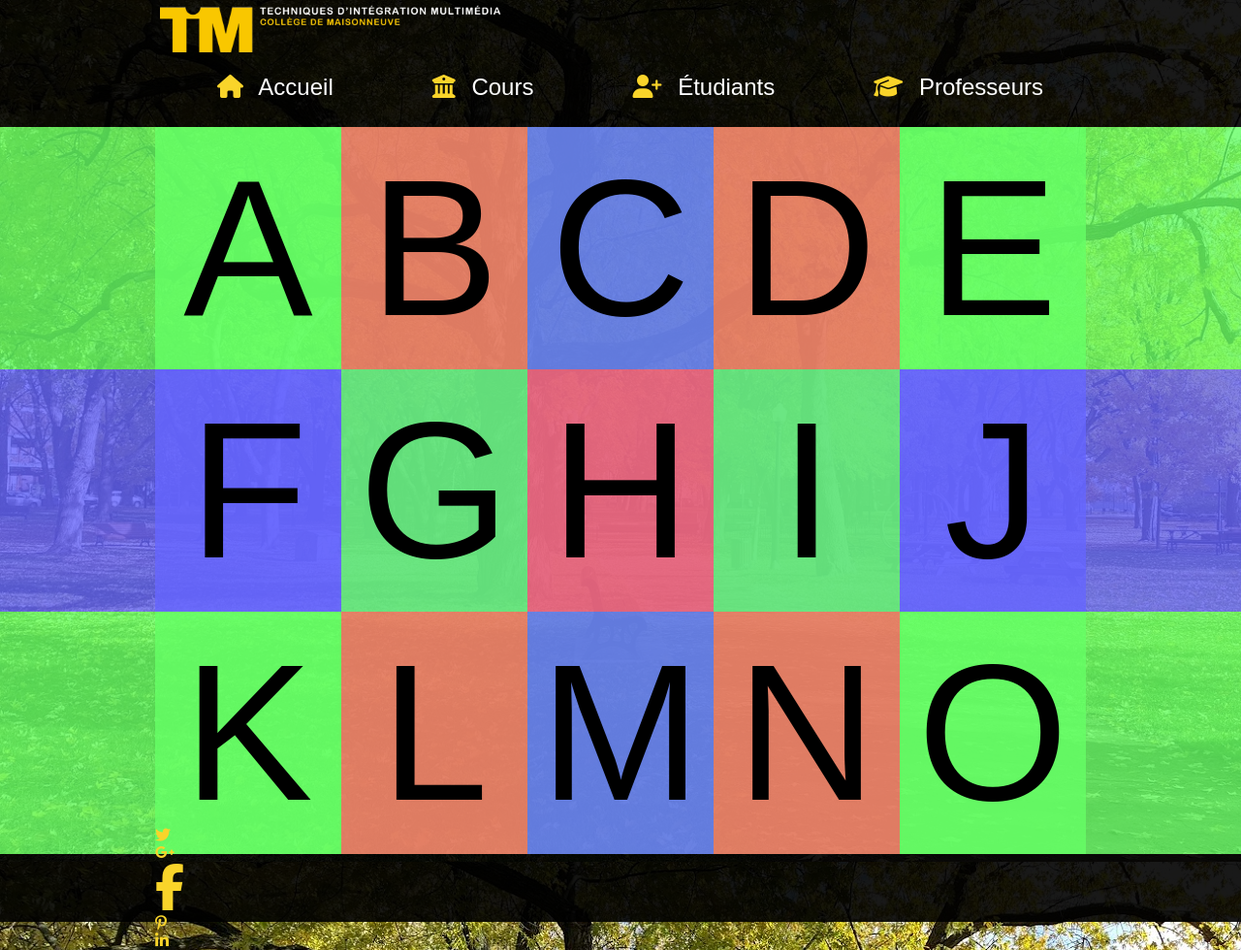
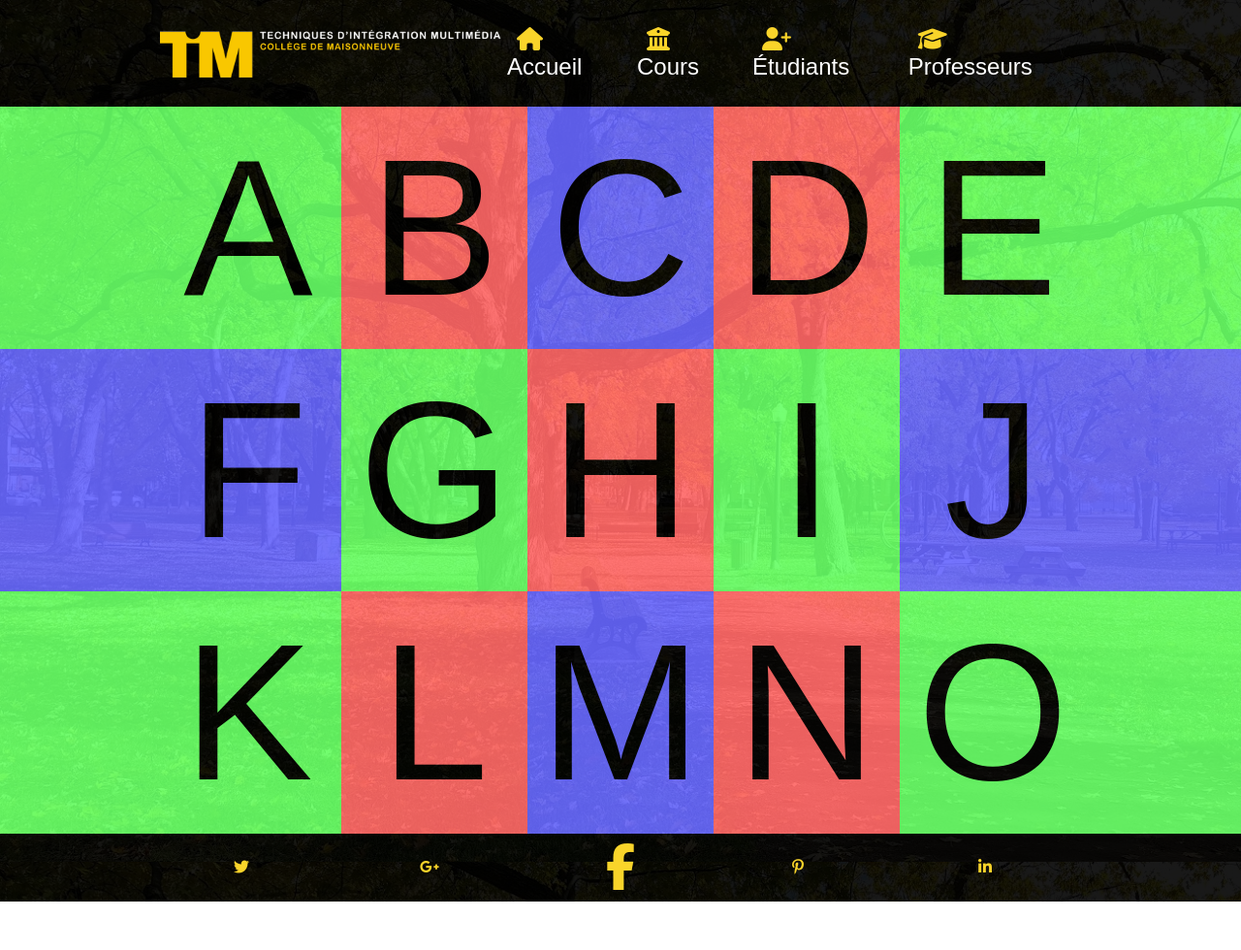
Before and after one commit to JonathanLauzon/apprentissage-animation-svg, a plain HTML site: page index.htm in a window 1280 px wide. Shown: the whole page at 97% size. After the commit the page ends 930 px from the top, so only its background shows below. Drawn offline with Linux system fonts and the light colour scheme.

Commit message:
Optimisation du contenu flex

```diff
--- a/less/01_petit.less
+++ b/less/01_petit.less
@@ -11,8 +11,8 @@
 @couleur-contrast : contrast(@couleur-base);
 
 //Les triadic sont faites à partir de la couleur de base qui est maintenant moins opaque.
-@triadic-1 : spin(@couleur-base-2 , -(360 / 3));
-@triadic-2 : spin(@couleur-base-2 , (360 / 3));
+@triadic-1 : spin(@couleur-base , -(360 / 3));
+@triadic-2 : spin(@couleur-base , (360 / 3));
 
 @couleur-1 : saturate(@couleur-complementaire, 10%);
 @couleur-2 : desaturate(@couleur-complementaire, 10%);
@@ -37,7 +37,24 @@
 
 
 
+main {
+  opacity: 0.9;
+}
 
+header .desktop-centered,
+main section,
+main section article,
+footer .desktop-centered {
+  width: 100%;
+}
+
+footer .desktop-centered {
+  display: flex;
+  flex-direction: row;
+  flex-wrap: nowrap;
+  justify-content: space-around;
+  align-items: center;
+}
 
 .global {
   width: 100%;
@@ -131,18 +148,18 @@ main{
     }
 
     & div:nth-child(even)  {
-        background-color: @couleur-base-2;
-        article:nth-child(1) {background-color: @couleur-base-2;}
+        background-color: @couleur-base;
+        article:nth-child(1) {background-color: @couleur-base;}
         article:nth-child(2) {background-color: @triadic-1;}
         article:nth-child(3) {background-color: @triadic-2}
         article:nth-child(4) {background-color: @triadic-1;}
-        article:nth-child(5) {background-color: @couleur-base-2;}
+        article:nth-child(5) {background-color: @couleur-base;}
     }
     & div:nth-child(odd) {
         background-color: @triadic-1;
         article:nth-child(1) {background-color: @triadic-1;}
         article:nth-child(2) {background-color: @triadic-2;}
-        article:nth-child(3) {background-color: @couleur-base-2}
+        article:nth-child(3) {background-color: @couleur-base}
         article:nth-child(4) {background-color: @triadic-2;}
         article:nth-child(5) {background-color: @triadic-1;}
     }
--- a/less/02_moyen.less
+++ b/less/02_moyen.less
@@ -1,5 +1,21 @@
 /* Un premier media query pour le logo - apparaît en mode paysage sur les mobiles */
 
+header .desktop-centered,
+main section,
+footer .desktop-centered {
+  width: 100%;
+}
+
+header .desktop-centered {
+  display: flex;
+  flex-direction: row;
+  justify-content: space-between;
+  flex-wrap: nowrap;
+  align-items: center;
+}
+header .desktop-centered img{
+  max-width: 33vw;
+}
 
 header{
 
@@ -40,7 +56,7 @@ header{
         justify-content : flex-start;
 
       article{
-
+        font-size: 100px;
       }
 
     }
```
Also changed, not shown: css/01_petit.css, css/02_moyen.css, css/style.css, img-svg/01-cercle.svg (added).
